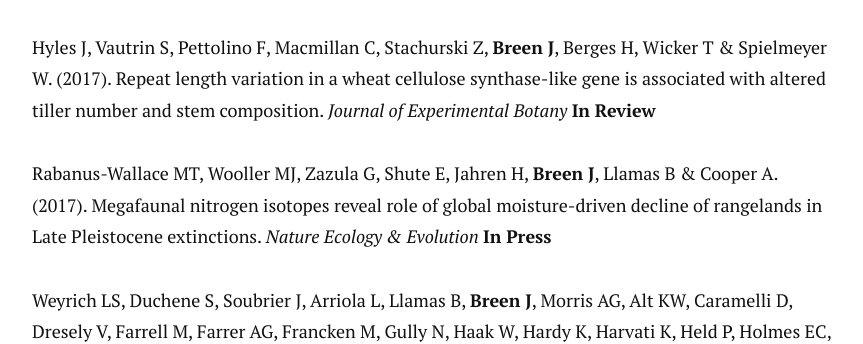
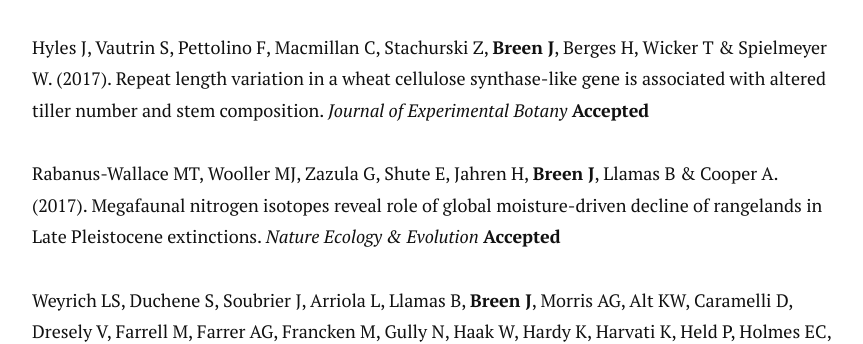
Before and after one commit to jimmybgammyknee/jimmybgammyknee.github.io, a Jekyll site: the page built from cv.md, in a window 1280 px wide and 900 px high, scrolled down 1602 px. Shown: the part 162-506 px from the top of the window, without its empty margins (208-1071 px from the left). Built offline with Jekyll 4.4.1, drawn with Linux system fonts in a browser that asks for light colours; nearby versions of some CDN libraries.

```diff
--- a/cv.md
+++ b/cv.md
@@ -58,9 +58,9 @@
 
 <!-- ### Journals -->
 
-Hyles J, Vautrin S, Pettolino F, Macmillan C, Stachurski Z, **Breen J**, Berges H, Wicker T & Spielmeyer W. (2017). Repeat length variation in a wheat cellulose synthase-like gene is associated with altered tiller number and stem composition. *Journal of Experimental Botany* **In Review**
+Hyles J, Vautrin S, Pettolino F, Macmillan C, Stachurski Z, **Breen J**, Berges H, Wicker T & Spielmeyer W. (2017). Repeat length variation in a wheat cellulose synthase-like gene is associated with altered tiller number and stem composition. *Journal of Experimental Botany* **Accepted**
 
-Rabanus-Wallace MT, Wooller MJ, Zazula G, Shute E, Jahren H, **Breen J**, Llamas B & Cooper A. (2017). Megafaunal nitrogen isotopes reveal role of global moisture-driven decline of rangelands in Late Pleistocene extinctions. *Nature Ecology & Evolution* **In Press**
+Rabanus-Wallace MT, Wooller MJ, Zazula G, Shute E, Jahren H, **Breen J**, Llamas B & Cooper A. (2017). Megafaunal nitrogen isotopes reveal role of global moisture-driven decline of rangelands in Late Pleistocene extinctions. *Nature Ecology & Evolution* **Accepted**
 
 Weyrich LS, Duchene S, Soubrier J, Arriola L, Llamas B, **Breen J**, Morris AG, Alt KW, Caramelli D, Dresely V, Farrell M, Farrer AG, Francken M, Gully N,  Haak W, Hardy K, Harvati K, Held P, Holmes EC, Kaidonis J, Lalueza-Fox C, de la Rasilla M, Rosas A, Semal P, Soltysiak A, Townsend G, Usai D, Wahl J, Huson DH, Dobney K & Cooper A. (2017). Reconstructing Neandertal behavior, diet, and disease using ancient DNA from dental calculus *Nature* **In Press**
 <ins> Data</ins>: [doi:10.4225/55/584775546a409](http://dx.doi.org/10.4225/55/584775546a409)
```
